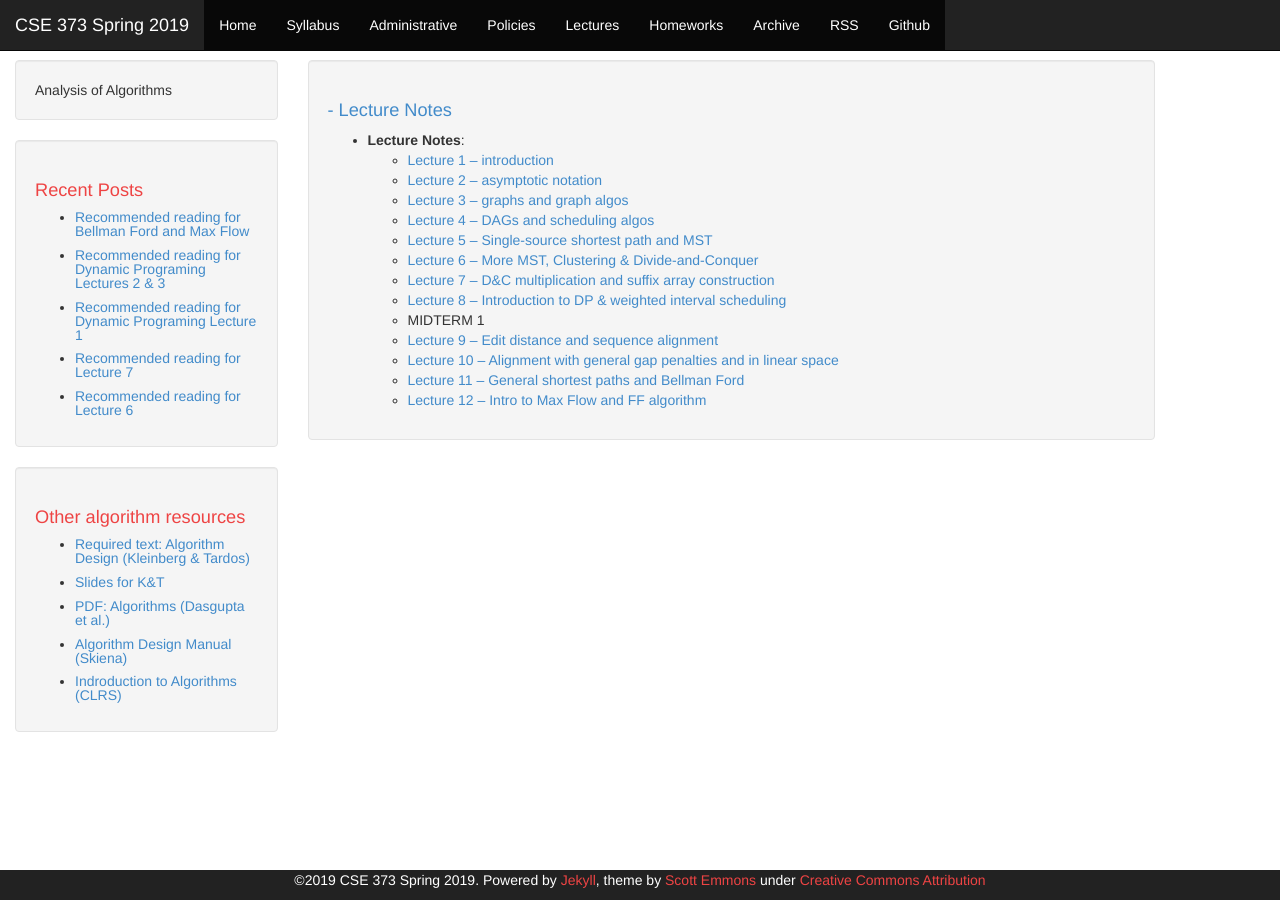
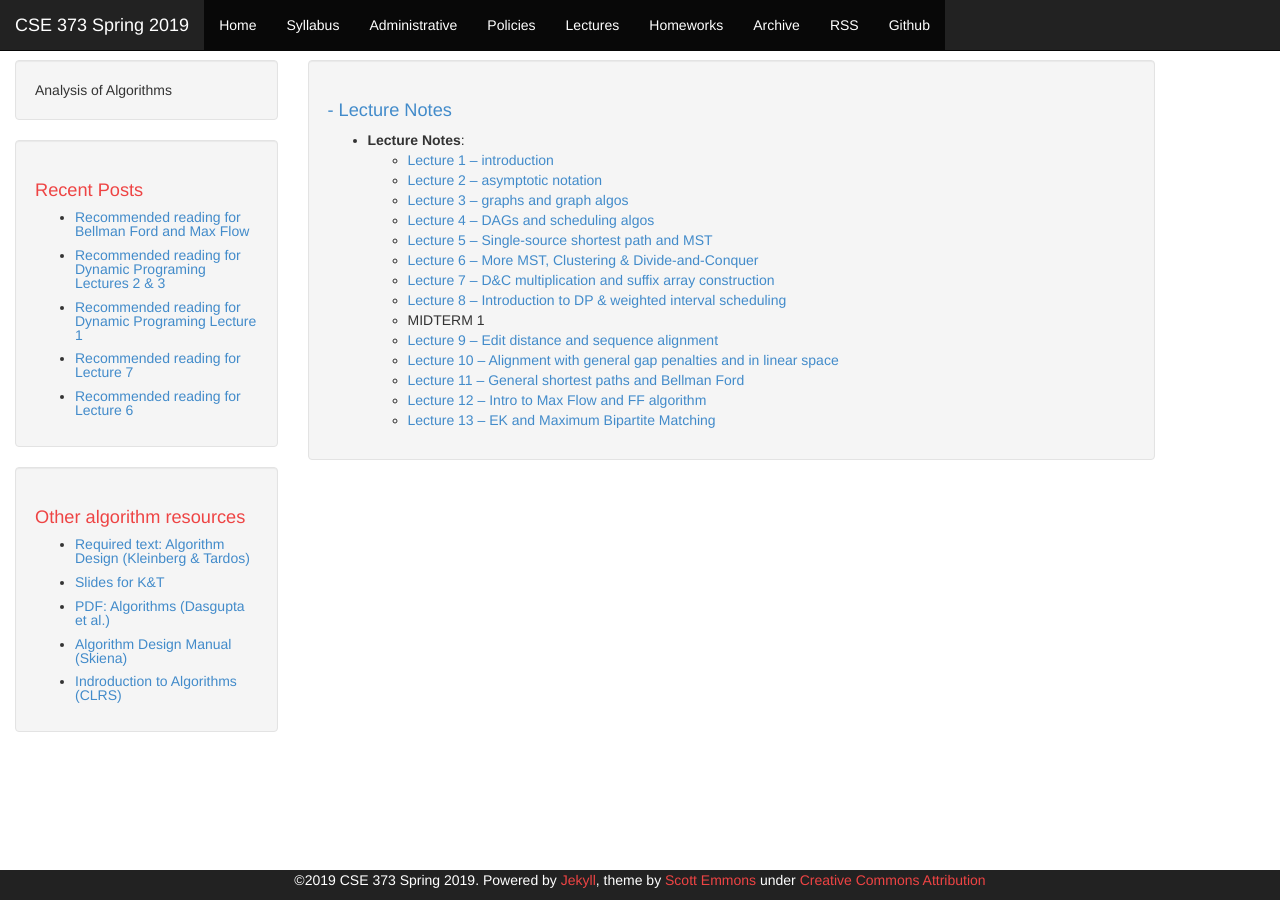
Before and after one commit to rob-p/CSE373S19, a Jekyll site: the page built from lectures.md, in a window 1280 px wide. Built offline with Jekyll 4.4.1, drawn with Linux system fonts in a browser that asks for light colours.

Commit message:
add EK and MBM lecture

```diff
--- a/lectures.md
+++ b/lectures.md
@@ -18,6 +18,7 @@ published: true
     * [Lecture 10 -- Alignment with general gap penalties and in linear space][10]
     * [Lecture 11 -- General shortest paths and Bellman Ford][11]
     * [Lecture 12 -- Intro to Max Flow and FF algorithm][12]
+    * [Lecture 13 -- EK and Maximum Bipartite Matching][13]
 
 
 
@@ -34,3 +35,4 @@ published: true
 [10]:{{ site.url }}/notes/Lec10.pdf
 [11]:{{ site.url }}/notes/Lec11.pdf
 [12]:{{ site.url }}/notes/Lec12.pdf
+[13]:{{ site.url }}/notes/Lec13.pdf
```
Also changed, not shown: 1 other file.
